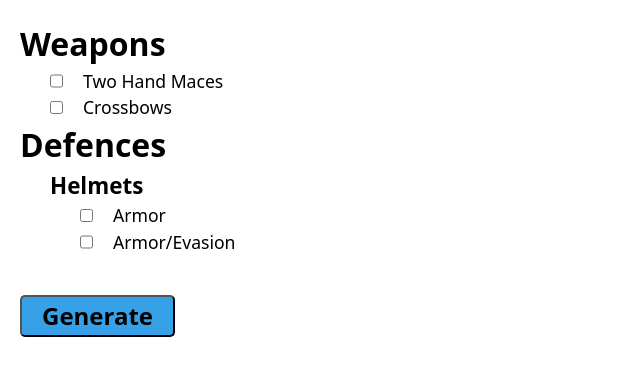
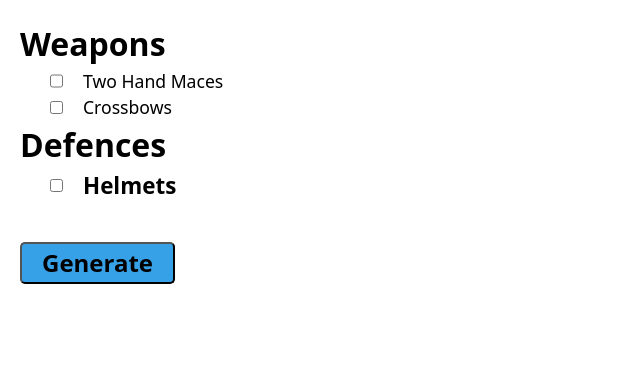
Before and after one commit to yochie/poe-filter, a website built with webpack: page src/template.html in a window 1280 px wide. Shown: the whole page, without its empty margins (0-640 px from the left). Built offline with nearby package versions, Linux system fonts and the light colour scheme.

Commit message:
Add enabling checkbox to sub categories

```diff
--- a/src/RuleForm.js
+++ b/src/RuleForm.js
@@ -47,12 +47,15 @@ function generateFields(rules) {
     //add rule to appropriate category/subcategory
     const newSection = createItemClassRule(ruleItemClass);
     if (goesInSubCategory) {
-      formCategories.get(ruleItemClass.subCategory).appendChild(newSection);
+      formCategories
+        .get(ruleItemClass.subCategory)
+        .querySelector(".section-content")
+        .appendChild(newSection);
     } else {
       formCategories.get(mainCategoryName).appendChild(newSection);
     }
 
-    setRuleEnabled(newSection, false);
+    setSectionEnabled(newSection.querySelector(".section-content"), false);
   }
 
   const submitButton = document.createElement("button");
@@ -85,21 +88,29 @@ function generateFields(rules) {
   });
 }
 
+function createSectionEnablingCheckbox(section, sectionID) {
+  const checkbox = document.createElement("input");
+  checkbox.setAttribute("id", `${sectionID}-enable`);
+  checkbox.type = "checkbox";
+  checkbox.addEventListener("change", () =>
+    setSectionEnabled(
+      section.querySelector(".section-content"),
+      checkbox.checked,
+    ),
+  );
+
+  return checkbox;
+}
+
 function createRuleHeader(itemClass, rule, ruleID) {
   const ruleHeader = document.createElement("div");
   ruleHeader.classList.add("rule-header");
 
-  const checkboxID = `${ruleID}-enabled`;
-  const ruleEnabledCheckbox = document.createElement("input");
-  ruleEnabledCheckbox.setAttribute("id", checkboxID);
-  ruleEnabledCheckbox.type = "checkbox";
-  ruleEnabledCheckbox.addEventListener("change", () =>
-    setRuleEnabled(rule, ruleEnabledCheckbox.checked),
-  );
-  ruleHeader.appendChild(ruleEnabledCheckbox);
+  const enablingCheckbox = createSectionEnablingCheckbox(rule, ruleID);
+  ruleHeader.appendChild(enablingCheckbox);
 
   const label = document.createElement("label");
-  label.setAttribute("for", checkboxID);
+  label.setAttribute("for", enablingCheckbox.getAttribute("id"));
   const title = document.createElement("h4");
   title.textContent = itemClass.name;
   label.appendChild(title);
@@ -225,6 +236,7 @@ function createItemClassRule(itemClass) {
   createRuleHeader(itemClass, rule, ruleID);
   const ruleFields = document.createElement("div");
   ruleFields.classList.add("rule-fields");
+  ruleFields.classList.add("section-content");
 
   //Hardcoded fields here
   //should find way to respect open closed principle
@@ -244,9 +256,8 @@ function createItemClassRule(itemClass) {
   return rule;
 }
 
-function setRuleEnabled(section, state) {
-  const ruleContent = section.querySelector(".rule-fields");
-  ruleContent.style.display = state ? "block" : "none";
+function setSectionEnabled(sectionContent, state) {
+  sectionContent.style.display = state ? "block" : "none";
 }
 
 function createCategory(name) {
@@ -263,9 +274,29 @@ function createSubCategory(name) {
   const newCategory = document.createElement("div");
   newCategory.classList.add("rule-sub-category");
 
+  const header = document.createElement("div");
+  header.classList.add("sub-category-header");
+
+  //add checkbox
+  const checkbox = createSectionEnablingCheckbox(newCategory, name);
+  header.appendChild(checkbox);
+
+  const label = document.createElement("label");
+  label.setAttribute("for", checkbox.getAttribute("id"));
   const title = document.createElement("h3");
   title.textContent = name;
-  newCategory.appendChild(title);
+  label.appendChild(title);
+  header.appendChild(label);
+
+  newCategory.appendChild(header);
+
+  const content = document.createElement("div");
+  content.classList.add("section-content");
+  content.classList.add("sub-category-rules");
+  newCategory.appendChild(content);
+
+  setSectionEnabled(content, false);
+
   return newCategory;
 }
 
--- a/src/styles.css
+++ b/src/styles.css
@@ -54,6 +54,11 @@ h3 {
 
 h4 {
   font-size: 1.1rem;
+}
+
+.sub-category-header {
+  display: flex;
+  gap: 20px;
 }
 
 .rule-header {
```
